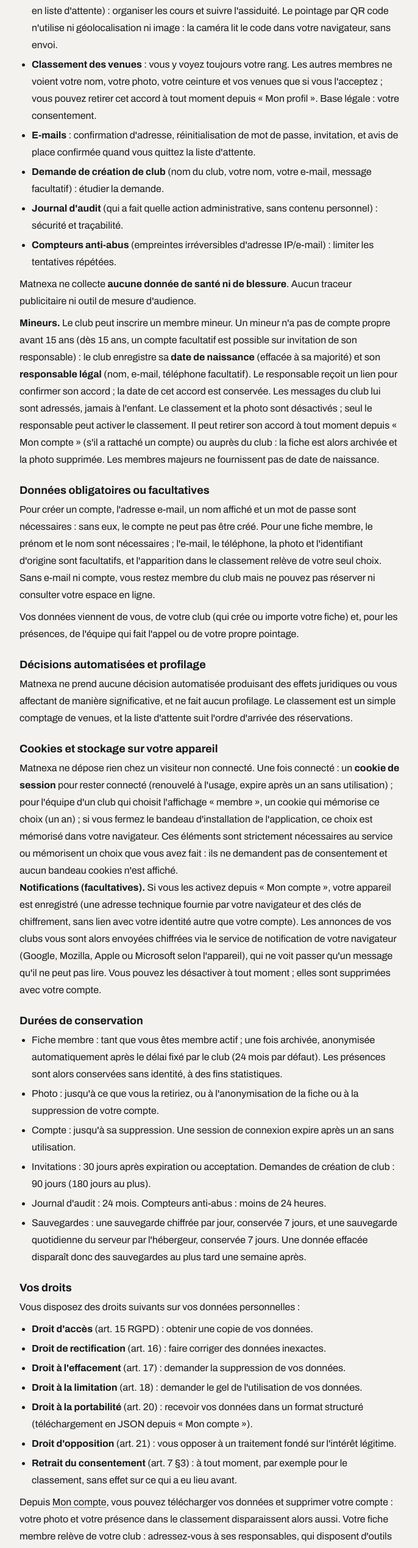
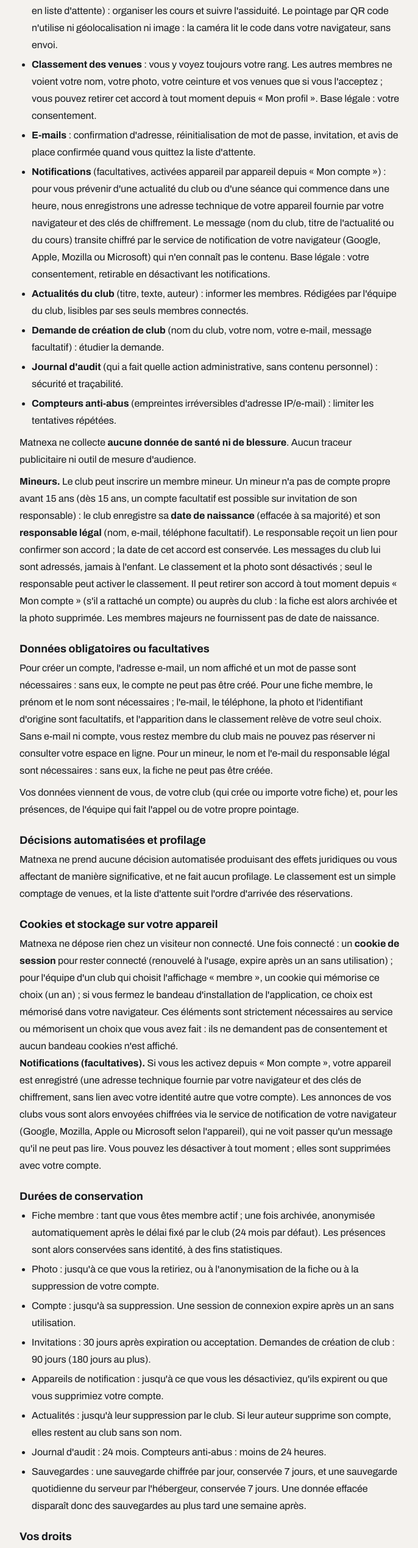
Before and after one commit to dararthur/coachos, a Next.js app: page /privacy in a window 1280 px wide. Shown: the part 795-3334 px from the top of the page at 61% size, without its empty margins (240-926 px from the left). Built offline with nearby package versions, Linux system fonts and the light colour scheme.

Commit message:
docs(privacy): /privacy covers notifications, news, minors' rights and push services
Co-Authored-By: Claude Sonnet 5.5 <noreply@anthropic.com>

```diff
--- a/src/app/privacy/page.tsx
+++ b/src/app/privacy/page.tsx
@@ -47,6 +47,12 @@ export default function PrivacyPage() {
             <strong>E-mails</strong> : confirmation d&apos;adresse, réinitialisation de mot de passe, invitation, et avis de place confirmée quand vous quittez la liste d&apos;attente.
           </li>
           <li>
+            <strong>Notifications</strong> (facultatives, activées appareil par appareil depuis « Mon compte ») : pour vous prévenir d&apos;une actualité du club ou d&apos;une séance qui commence dans une heure, nous enregistrons une adresse technique de votre appareil fournie par votre navigateur et des clés de chiffrement. Le message (nom du club, titre de l&apos;actualité ou du cours) transite chiffré par le service de notification de votre navigateur (Google, Apple, Mozilla ou Microsoft) qui n&apos;en connaît pas le contenu. Base légale : votre consentement, retirable en désactivant les notifications.
+          </li>
+          <li>
+            <strong>Actualités du club</strong> (titre, texte, auteur) : informer les membres. Rédigées par l&apos;équipe du club, lisibles par ses seuls membres connectés.
+          </li>
+          <li>
             <strong>Demande de création de club</strong> (nom du club, votre nom, votre e-mail, message facultatif) : étudier la demande.
           </li>
           <li>
@@ -65,7 +71,7 @@ export default function PrivacyPage() {
       <section>
         <h2>Données obligatoires ou facultatives</h2>
         <p>
-          Pour créer un compte, l&apos;adresse e-mail, un nom affiché et un mot de passe sont nécessaires : sans eux, le compte ne peut pas être créé. Pour une fiche membre, le prénom et le nom sont nécessaires ; l&apos;e-mail, le téléphone, la photo et l&apos;identifiant d&apos;origine sont facultatifs, et l&apos;apparition dans le classement relève de votre seul choix. Sans e-mail ni compte, vous restez membre du club mais ne pouvez pas réserver ni consulter votre espace en ligne.
+          Pour créer un compte, l&apos;adresse e-mail, un nom affiché et un mot de passe sont nécessaires : sans eux, le compte ne peut pas être créé. Pour une fiche membre, le prénom et le nom sont nécessaires ; l&apos;e-mail, le téléphone, la photo et l&apos;identifiant d&apos;origine sont facultatifs, et l&apos;apparition dans le classement relève de votre seul choix. Sans e-mail ni compte, vous restez membre du club mais ne pouvez pas réserver ni consulter votre espace en ligne. Pour un mineur, le nom et l&apos;e-mail du responsable légal sont nécessaires : sans eux, la fiche ne peut pas être créée.
         </p>
         <p className="mt-2">
           Vos données viennent de vous, de votre club (qui crée ou importe votre fiche) et, pour les présences, de l&apos;équipe qui fait l&apos;appel ou de votre propre pointage.
@@ -96,6 +102,8 @@ export default function PrivacyPage() {
           <li>Photo : jusqu&apos;à ce que vous la retiriez, ou à l&apos;anonymisation de la fiche ou à la suppression de votre compte.</li>
           <li>Compte : jusqu&apos;à sa suppression. Une session de connexion expire après un an sans utilisation.</li>
           <li>Invitations : 30 jours après expiration ou acceptation. Demandes de création de club : 90 jours (180 jours au plus).</li>
+          <li>Appareils de notification : jusqu&apos;à ce que vous les désactiviez, qu&apos;ils expirent ou que vous supprimiez votre compte.</li>
+          <li>Actualités : jusqu&apos;à leur suppression par le club. Si leur auteur supprime son compte, elles restent au club sans son nom.</li>
           <li>Journal d&apos;audit : 24 mois. Compteurs anti-abus : moins de 24 heures.</li>
           <li>Sauvegardes : une sauvegarde chiffrée par jour, conservée 7 jours, et une sauvegarde quotidienne du serveur par l&apos;hébergeur, conservée 7 jours. Une donnée effacée disparaît donc des sauvegardes au plus tard une semaine après.</li>
         </ul>
@@ -114,7 +122,7 @@ export default function PrivacyPage() {
           <li><strong>Retrait du consentement</strong> (art. 7 §3) : à tout moment, par exemple pour le classement, sans effet sur ce qui a eu lieu avant.</li>
         </ul>
         <p className="mt-2">
-          Depuis <Link href="/account">Mon compte</Link>, vous pouvez télécharger vos données et supprimer votre compte : votre photo et votre présence dans le classement disparaissent alors aussi. Votre fiche membre relève de votre club : adressez-vous à ses responsables, qui disposent d&apos;outils d&apos;export, de rectification et d&apos;effacement. Pour votre compte, écrivez à <a href="mailto:contact@matnexa.fr">contact@matnexa.fr</a> : réponse sous un mois (prolongeable de deux mois si la demande est complexe, avec information de votre part). Vous pouvez aussi introduire une réclamation auprès de la CNIL (<a href="https://www.cnil.fr/fr/plaintes">cnil.fr/fr/plaintes</a>).
+          Depuis <Link href="/account">Mon compte</Link>, vous pouvez télécharger vos données et supprimer votre compte : votre photo et votre présence dans le classement disparaissent alors aussi. Votre fiche membre relève de votre club : adressez-vous à ses responsables, qui disposent d&apos;outils d&apos;export, de rectification et d&apos;effacement. Pour votre compte, écrivez à <a href="mailto:contact@matnexa.fr">contact@matnexa.fr</a> : réponse sous un mois (prolongeable de deux mois si la demande est complexe, avec information de votre part). Pour un mineur, ces droits sont exercés par son responsable légal, depuis « Mes enfants » ou auprès du club. Si un responsable supprime son compte, ses coordonnées de responsable restent sur la fiche de l&apos;enfant tant que l&apos;enfant est membre (le club en a besoin pour le joindre) : pour les faire effacer, retirez votre accord, ce qui archive la fiche. Vous pouvez aussi introduire une réclamation auprès de la CNIL (<a href="https://www.cnil.fr/fr/plaintes">cnil.fr/fr/plaintes</a>).
         </p>
       </section>
 
@@ -128,7 +136,7 @@ export default function PrivacyPage() {
       <section>
         <h2>Hébergement et sous-traitants</h2>
         <p>
-          L&apos;application, sa base de données et l&apos;authentification sont auto-hébergées sur un serveur loué à OVHcloud, situé en France (centre de données de Gravelines). Les e-mails sont envoyés par Resend depuis sa région d&apos;envoi en Irlande ; les métadonnées et journaux de ces e-mails sont conservés par ce prestataire aux États-Unis, transfert encadré par les clauses contractuelles types de la Commission européenne et la certification Data Privacy Framework du prestataire. Aucune donnée personnelle n&apos;est transmise à un fournisseur d&apos;intelligence artificielle.
+          L&apos;application, sa base de données et l&apos;authentification sont auto-hébergées sur un serveur loué à OVHcloud, situé en France (centre de données de Gravelines). Les e-mails sont envoyés par Resend depuis sa région d&apos;envoi en Irlande ; les métadonnées et journaux de ces e-mails sont conservés par ce prestataire aux États-Unis, transfert encadré par les clauses contractuelles types de la Commission européenne et la certification Data Privacy Framework du prestataire. Les notifications passent par le service de notification de votre navigateur (Google, Apple, Mozilla ou Microsoft), qui reçoit un message chiffré et l&apos;adresse technique de votre appareil, aucune autre donnée de votre fiche. Aucune donnée personnelle n&apos;est transmise à un fournisseur d&apos;intelligence artificielle.
         </p>
       </section>
 
```
